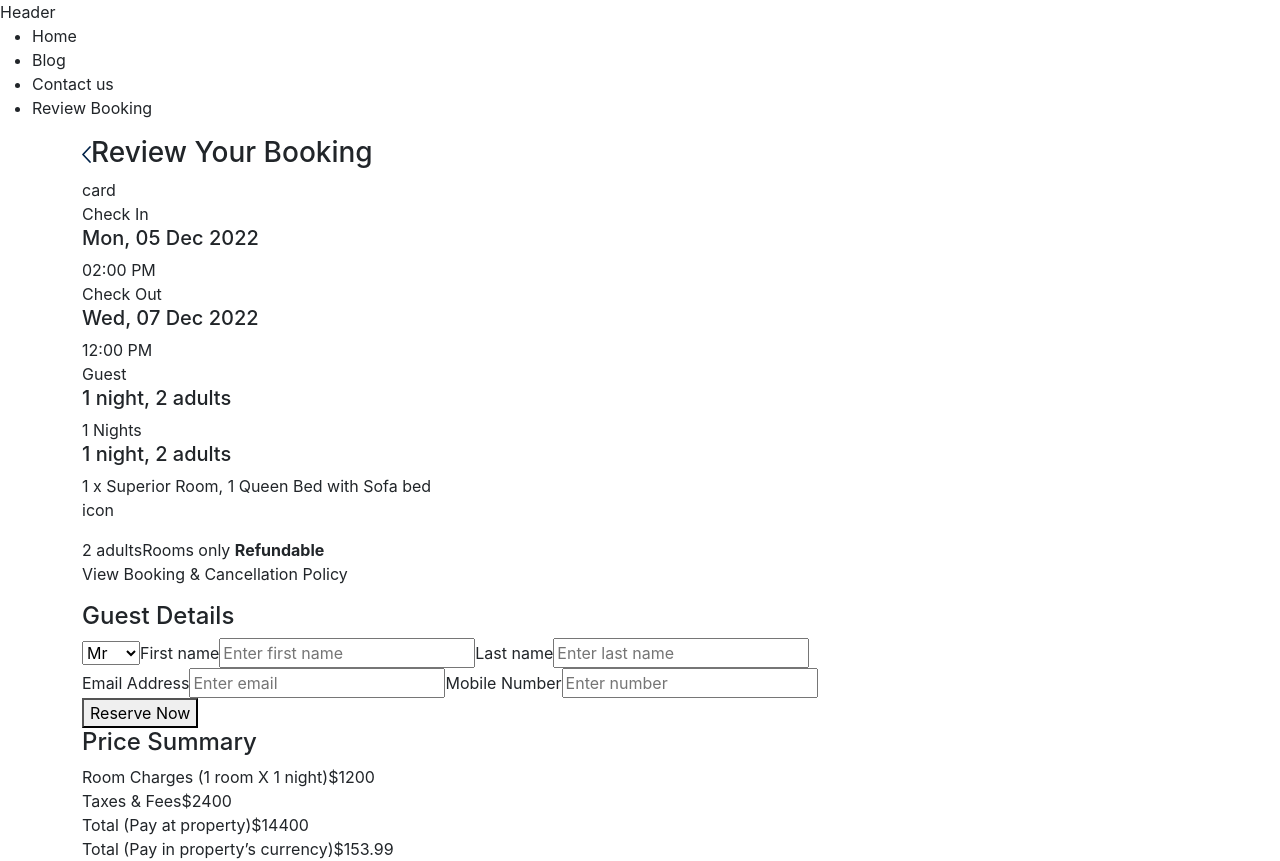
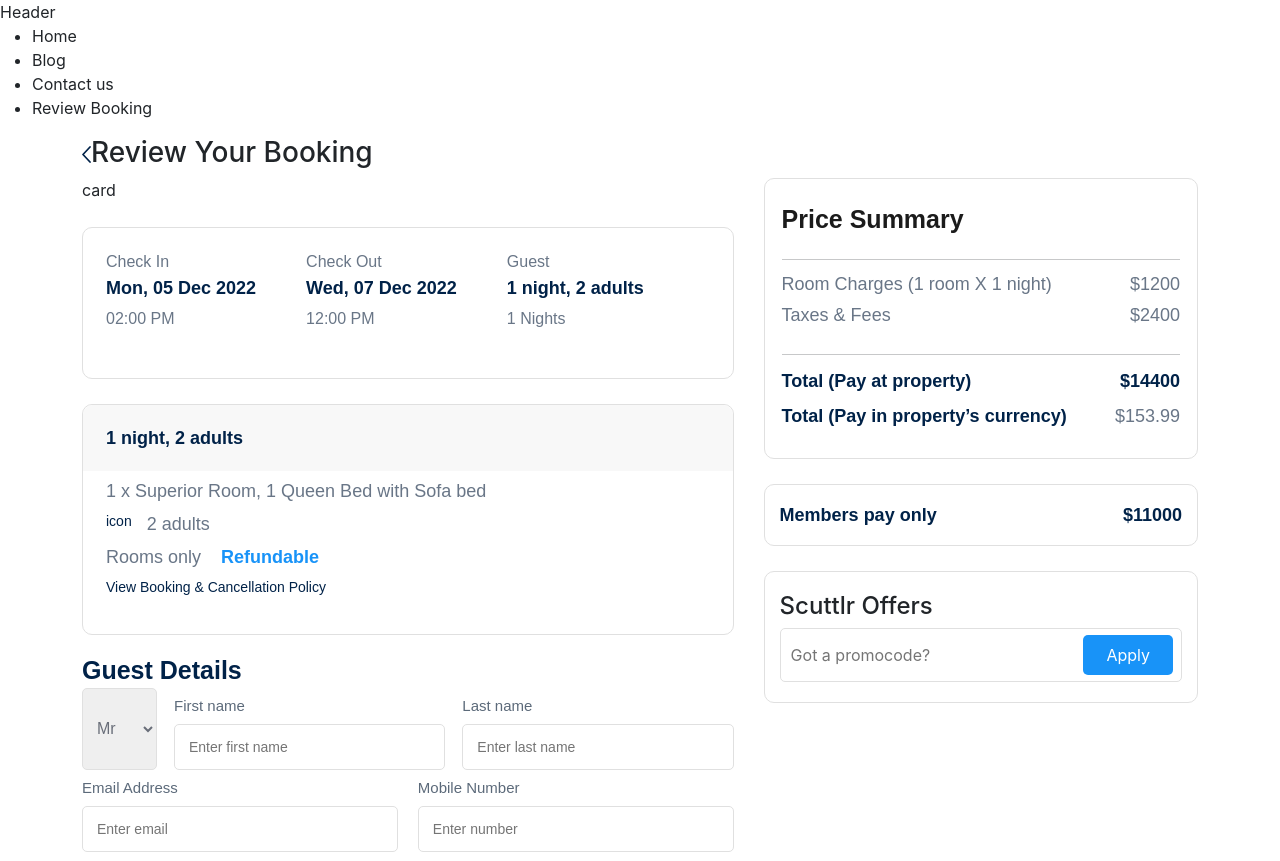
Before and after one commit to pratik-TA/Scuttlr-next-app, a Next.js app: page /review-booking in a window 1280 px wide. Shown: the top 861 px of the page. Built offline with nearby package versions, Linux system fonts and the light colour scheme.

Commit message:
Add scss

```diff
--- a/components/basic-components/AddGuest.js
+++ b/components/basic-components/AddGuest.js
@@ -1,11 +1,12 @@
 import React from 'react'
 import Button from '../form/button/Button'
 import Input from '../form/input/Input'
+import st from './AddGuest.module.scss'
 
 function AddGuest() {
     return (
         <div>
-            <div>
+            <div className={`${st.titleContainer}`}>
                 <select>
                     <option>Mr</option>
                     <option>Mrs</option>
@@ -15,13 +16,13 @@ function AddGuest() {
                 <Input label="Last name" placeholder="Enter last name" />
             </div>
 
-            <div>
+            <div className={`${st.emailContainer}`}>
                 <Input label="Email Address" placeholder="Enter email" />
                 <Input label="Mobile Number" placeholder="Enter number" />
             </div>
 
             <div>
-                <Button name="Reserve Now" />
+                <Button className={`${st.priceReservebtn}`} name="Reserve Now" />
             </div>
         </div>
     )
--- /dev/null
+++ b/components/basic-components/AddGuest.module.scss
@@ -0,0 +1,28 @@
+.titleContainer {
+    display: flex;
+    gap: 17px;
+    select {
+        padding: 10px 10px;
+        border: 1px solid #E0E0E0;
+        border-radius: 5px;
+        font-weight: 400;
+        font-size: 16px;
+        line-height: 14px;
+        color: #696E79;
+        outline: none;
+        font-family: 'Montserrat', sans-serif;
+    }
+}
+.emailContainer {
+    display: flex;
+    gap: 20px;
+}
+.priceReservebtn {
+    padding: 13px 0;
+    border: none;
+    background: #1893F8;
+    border-radius: 27px;
+    color: #FFFFFF;
+    width: 100%;
+    margin: 20px 0;
+}
--- a/components/form/input/Input.js
+++ b/components/form/input/Input.js
@@ -1,12 +1,12 @@
 import React from 'react'
-import styles from './Input.module.scss'
+import st from './Input.module.scss'
 
 function Input({ label , placeholder , ...others }) {
     return (
-        <>
+        <div className={`${st.label}`}>
             <label>{label}</label>
             <input type='text' placeholder={placeholder} {...others}/>
-        </>
+        </div>
     )
 }
 
--- a/components/form/input/Input.module.scss
+++ b/components/form/input/Input.module.scss
@@ -0,0 +1,25 @@
+.label {
+    display: flex;
+    flex-flow: column;
+    width: 100%;
+    label {
+        padding: 9px 0;
+        font-weight: 500;
+        font-size: 15px;
+        line-height: 18px;
+        color: #5C6A7A;
+        font-family: 'Montserrat', sans-serif;
+    }
+    input {
+        width: 100%;
+        padding: 14px 14px;
+        border: 1px solid #E0E0E0;
+        border-radius: 5px;
+        font-weight: 400;
+        font-size: 14px;
+        line-height: 14px;
+        color: #696E79;
+        outline: none;
+        font-family: 'Montserrat', sans-serif;
+    }
+}
--- /dev/null
+++ b/pages/review-booking/ReviewBooking.module.scss
@@ -0,0 +1,164 @@
+.priceContainer {
+    display: flex;
+    gap: 30px;
+    .leftpriceContainer {
+        flex: 6;
+        display: flex;
+        flex-flow: column;
+        gap: 25px;
+    }
+    .guestDetails {
+        h4 {
+            font-weight: 600;
+            font-size: 25px;
+            line-height: 20px;
+            color: #002248;
+            font-family: 'Montserrat', sans-serif;
+        }
+    }
+    .rightpriceContainer {
+        flex: 4;
+        display: flex;
+        flex-flow: column;
+        gap: 25px;
+        .priceSummary {
+            padding: 17px;
+            border: 1px solid #E0E0E0;
+            border-radius: 10px;
+            h4 {
+                font-weight: 600;
+                font-size: 25px;
+                line-height: 47px;
+                color: #1B1B1B;
+                font-family: 'Montserrat', sans-serif;
+            }
+            .roomPrice {
+                display: flex;
+                align-items: center;
+                justify-content: space-between;
+                span {
+                    padding-bottom: 15px;
+                    font-weight: 600;
+                    font-size: 18px;
+                    line-height: 20px;
+                    color: #002248;
+                    font-family: 'Montserrat', sans-serif;
+                }
+                p {
+                    padding-bottom: 15px;
+                    margin-bottom: 0;
+                    font-weight: 500;
+                    font-size: 18px;
+                    line-height: 16px;
+                    color: #697687;
+                    font-family: 'Montserrat', sans-serif;
+                }
+            }
+        }
+        .priceMember {
+            padding: 20px 15px;
+            border: 1px solid #E0E0E0;
+            border-radius: 10px;
+            display: flex;
+            align-items: center;
+            justify-content: space-between;
+            span {
+                font-weight: 600;
+                font-size: 18px;
+                line-height: 20px;
+                color: #002248;
+                font-family: 'Montserrat', sans-serif;
+            }
+        }
+        .priceOffers {
+            padding: 20px 15px;
+            border: 1px solid #E0E0E0;
+            border-radius: 10px;
+            .offerContainer {
+                display: flex;
+                align-items: center;
+                justify-content: space-between;
+                border: 1px solid #E0E0E0;
+                border-radius: 5px;
+                padding: 6px 8px;
+                input {
+                    border: none;
+                    width: 100%;
+                    outline: none;
+                }
+                .offerapplybtn {
+                    padding: 8px 23px;
+                    background: #1893F8;
+                    border-radius: 5px;
+                    outline: none;
+                    border: none;
+                    color: #FFFFFF;
+                }
+            }
+        }
+    }
+    .checkContainer {
+        display: flex;
+        gap: 50px;
+        padding: 21px 23px 35px 23px;
+        border: 1px solid #E0E0E0;
+        border-radius: 10px;
+        span,
+        p {
+            font-weight: 500;
+            font-size: 16px;
+            line-height: 16px;
+            color: #697687;
+            font-family: 'Montserrat', sans-serif;
+        }
+        h5 {
+            padding: 5px 0;
+            font-weight: 600;
+            font-size: 18px;
+            line-height: 20px;
+            color: #002248;
+            font-family: 'Montserrat', sans-serif;
+        }
+    }
+    .roomDetails {
+        border: 1px solid #E0E0E0;
+        border-radius: 10px;
+        h5 {
+            font-weight: 600;
+            font-size: 18px;
+            line-height: 20px;
+            color: #002248;
+            font-family: 'Montserrat', sans-serif;
+            background: #F8F8F8;
+            border-radius: 10px 10px 0px 0px;
+            padding: 23px;
+        }
+        .roomData {
+            padding: 0 23px 23px 23px;
+            span {
+                font-weight: 500;
+                font-size: 18px;
+                line-height: 16px;
+                color: #697687;
+                font-family: 'Montserrat', sans-serif;
+            }
+            p {
+                padding-top: 10px;
+                font-weight: 500;
+                font-size: 14px;
+                line-height: 16px;
+                color: #002248;
+                font-family: 'Montserrat', sans-serif;
+            }
+            b {
+                padding-left: 15px;
+                color: #1893F8;
+            }
+            .roomIcon {
+                display: flex;
+                align-items: center;
+                gap: 15px;
+            }
+        }
+    }
+}
--- a/pages/review-booking/index.jsx
+++ b/pages/review-booking/index.jsx
@@ -4,6 +4,7 @@ import Button from "../../components/form/button/Button";
 import { useRouter } from "next/navigation";
 import AddGuest from "../../components/basic-components/AddGuest";
 import LeftArrow from "../../assets/icon/leftArrow.svg";
+import st from "./ReviewBooking.module.scss";
 
 function ReviewBooking() {
   const [promocode, setPromocode] = useState("");
@@ -19,43 +20,44 @@ function ReviewBooking() {
         <img src={LeftArrow.src} alt="left arrow" />
         <span>Review Your Booking</span>
       </h3>
-
+    <div className={`${st.priceContainer}`}>
       {/* left  */}
-      <div>
+      <div className={`${st.leftpriceContainer}`}>
         {/* card  */}
         <div>card</div>
 
         {/* duration */}
-        <div>
+        <div className={`${st.checkContainer}`}>
           {/* 1 */}
           <div>
             <span>Check In</span>
             <h5>Mon, 05 Dec 2022</h5>
-            <span>02:00 PM</span>
+            <p>02:00 PM</p>
           </div>
 
           {/* 2 */}
           <div>
             <span>Check Out</span>
             <h5>Wed, 07 Dec 2022</h5>
-            <span>12:00 PM</span>
+            <p>12:00 PM</p>
           </div>
 
           {/* 3 */}
           <div>
             <span>Guest</span>
             <h5>1 night, 2 adults</h5>
-            <span>1 Nights</span>
+            <p>1 Nights</p>
           </div>
         </div>
 
         {/* room and person details  */}
-        <div>
+        <div className={`${st.roomDetails}`}>
           <h5>1 night, 2 adults</h5>
+          <div className={`${st.roomData}`}>
             <div>
               <span>1 x Superior Room, 1 Queen Bed with Sofa bed</span>
             </div>
-          <span>
+            <span className={`${st.roomIcon}`}>
               <p>icon</p>
               <span>2 adults</span>
             </span>
@@ -64,9 +66,10 @@ function ReviewBooking() {
             </span>
             <p>View Booking & Cancellation Policy</p>
           </div>
+        </div>
 
         {/* guest details  */}
-        <form onSubmit={handleSubmit}>
+        <form className={`${st.guestDetails}`} onSubmit={handleSubmit}>
           <h4>Guest Details</h4>
 
           {/* add guest  */}
@@ -76,54 +79,54 @@ function ReviewBooking() {
 
       {/* right  */}
 
-      <div>
+      <div className={`${st.rightpriceContainer}`}>
         {/* 1 */}
-        <div>
+        <div className={`${st.priceSummary}`}>
           <h4>Price Summary</h4>
-          <div>{/* center border */}</div>
+          <hr>{/* center border */}</hr>
 
           <div>
-            <div>
-              <span>Room Charges (1 room X 1 night)</span>
-              <span>$1200</span>
+            <div className={`${st.roomPrice}`}>
+              <p>Room Charges (1 room X 1 night)</p>
+              <p>$1200</p>
             </div>
-            <div>
-              <span>Taxes & Fees</span>
-              <span>$2400</span>
+            <div className={`${st.roomPrice}`}>
+              <p>Taxes & Fees</p>
+              <p>$2400</p>
             </div>
           </div>
 
-          <div>{/* center border */}</div>
+          <hr>{/* center border */}</hr>
 
           <div>
-            <div>
+            <div className={`${st.roomPrice}`}>
               <span>Total (Pay at property)</span>
               <span>$14400</span>
             </div>
-            <div>
+            <div className={`${st.roomPrice}`}>
               <span>Total (Pay in property’s currency)</span>
-              <span>$153.99</span>
+              <p>$153.99</p>
             </div>
           </div>
         </div>
 
         {/* 2 */}
-        <div>
+        <div className={`${st.priceMember}`}>
           <span>Members pay only</span>
           <span>$11000</span>
         </div>
 
         {/* 3 */}
-        <div>
+        <div className={`${st.priceOffers}`}>
           <h4>Scuttlr Offers</h4>
-          <div>
+          <div className={`${st.offerContainer}`}>
             {/* <span> */}
             <input
               placeholder="Got a promocode?"
               value={promocode}
               onChange={(e) => setPromocode(e.target.value)}
             />
-            <Button
+            <Button className={`${st.offerapplybtn}`}
               name="Apply"
               onClick={() => {
                 alert(promocode);
@@ -135,6 +138,7 @@ function ReviewBooking() {
         </div>
       </div>
     </div>
+    </div>
   );
 }
 
```
Also changed, not shown: pages/review-booking/ReviewBooking.module.js (deleted). Lines whose indentation alone changed are shown as unchanged.
